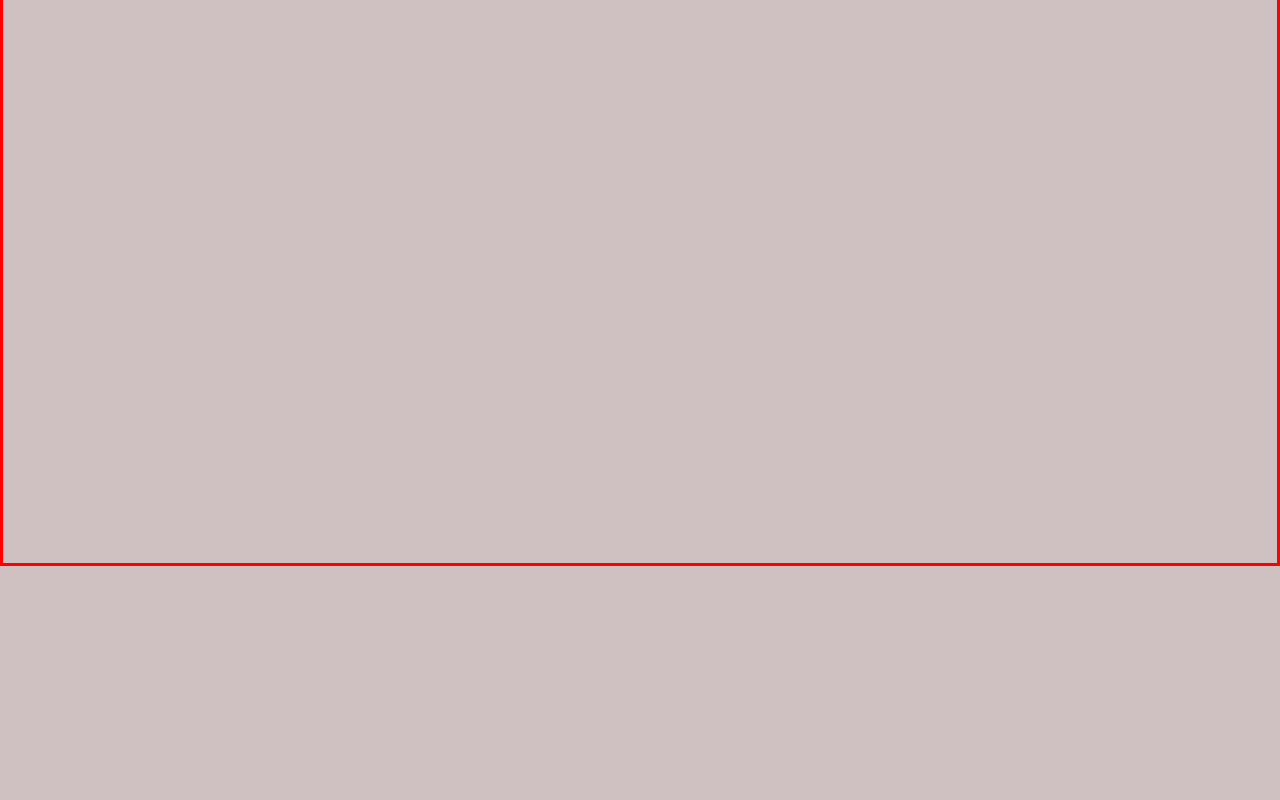
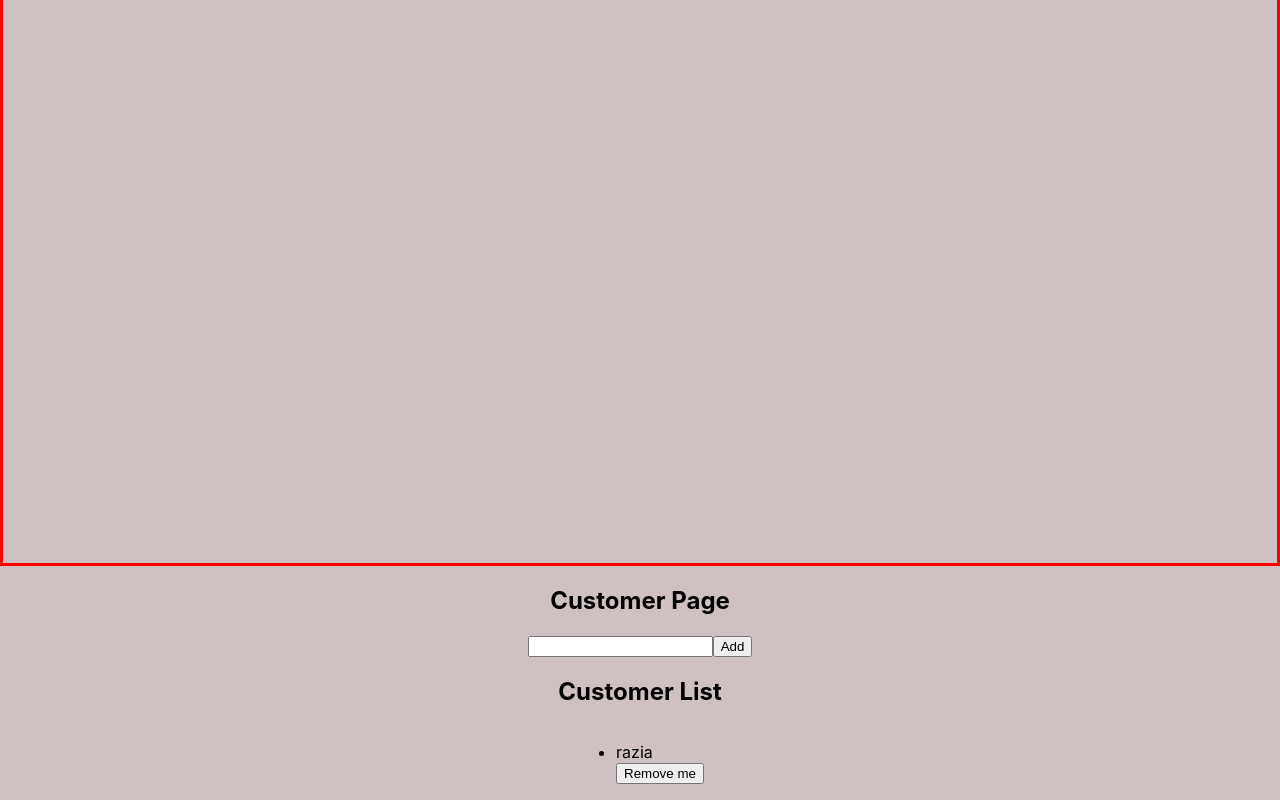
Before and after one commit to sufiyanTheDev/react-hooks-fundamentals, a React (Create React App) app: page / in a window 1280 px wide. Shown: the part 773-1573 px from the top of the page. Before the commit the page ends 1339 px from the top, so only its background shows below. Built offline with nearby package versions, Linux system fonts and the light colour scheme.

Commit message:
redux implementation

```diff
--- a/package.json
+++ b/package.json
@@ -4,12 +4,14 @@
   "private": true,
   "type": "module",
   "dependencies": {
+    "@reduxjs/toolkit": "^2.10.1",
     "@testing-library/dom": "^10.4.1",
     "@testing-library/jest-dom": "^6.9.1",
     "@testing-library/react": "^16.3.0",
     "@testing-library/user-event": "^13.5.0",
     "react": "^19.2.0",
     "react-dom": "^19.2.0",
+    "react-redux": "^9.2.0",
     "react-scripts": "5.0.1",
     "sass": "^1.93.2",
     "web-vitals": "^2.1.4"
--- a/src/App.js
+++ b/src/App.js
@@ -1,7 +1,10 @@
+import { Provider } from "react-redux";
 import "./App.scss";
 import Counter from "./components/Counter.js";
+import CustomerHome from "./components/customer/CustomerHome.js";
 import GrocceryHome from "./components/grocerries/GrocceryHome.js";
 import Search from "./components/Search.js";
+import { store } from "./Store/Store.js";
 
 function App() {
   return (
@@ -9,6 +12,10 @@ function App() {
       <Search />
       <Counter/>
       <GrocceryHome />
+      <Provider store={store}>
+        <CustomerHome />
+      </Provider>
+
     </div>
   );
 }
--- /dev/null
+++ b/src/Store/Store.js
@@ -0,0 +1,8 @@
+import { configureStore } from "@reduxjs/toolkit";
+import customerReducer from "./customerSlice.js";
+
+export const store = configureStore({
+    reducer : {
+        customer : customerReducer
+    },
+});
--- /dev/null
+++ b/src/Store/customerSlice.js
@@ -0,0 +1,15 @@
+import { createSlice } from "@reduxjs/toolkit";
+
+export const customerSlice = createSlice({
+    name: "customer",
+    initialState: ["razia"],
+    reducers: {
+        addCustomer : (state,action) => { state.push(action.payload); },
+        removeCustomer(state, action){
+            return state.filter((customer) => customer !== action.payload);
+        }
+    }
+});
+
+export const { addCustomer, removeCustomer } = customerSlice.actions;
+export default customerSlice.reducer;
--- /dev/null
+++ b/src/components/customer/CustomerAdd.js
@@ -0,0 +1,27 @@
+import { useState } from "react";
+import { useDispatch } from "react-redux";
+import { addCustomer } from "../../Store/customerSlice.js";
+
+function CustomerAdd(){
+    const [input, setInput] = useState("");
+    const dispatch = useDispatch();
+
+    const onFieldChange = (e) => {
+        setInput(e.target.value);
+    };
+
+    const onSaveClick = () => {
+        // console.log(input);
+        dispatch(addCustomer(input));
+        setInput("");
+    };
+
+    return (
+        <div>
+            <input value={input} onChange={onFieldChange}/>
+            <button onClick={onSaveClick}>Add</button>
+        </div>
+    );
+}
+
+export default CustomerAdd;
--- /dev/null
+++ b/src/components/customer/CustomerHome.js
@@ -0,0 +1,15 @@
+import CustomerAdd from "./CustomerAdd.js";
+import "./CustomerHome.scss";
+import CustomerView from "./CustomerView.js";
+
+function CustomerHome(){
+    return(
+        <div className="Home">
+            <h2>Customer Page</h2>
+            <CustomerAdd />
+            <CustomerView />
+        </div>
+    );
+};
+
+export default CustomerHome;
--- /dev/null
+++ b/src/components/customer/CustomerHome.scss
@@ -0,0 +1,7 @@
+.Home{
+    display: flex;
+    flex-direction: column;
+    justify-content: center;
+    align-items: center;
+
+}
--- /dev/null
+++ b/src/components/customer/CustomerView.js
@@ -0,0 +1,23 @@
+import { useDispatch, useSelector } from "react-redux";
+import { removeCustomer } from "../../Store/customerSlice.js";
+
+function CustomerView(){
+    const customer = useSelector((state) => state.customer);
+    const dispatch = useDispatch();
+
+    const onRemoveHandler = (e) => {
+        const id = e.currentTarget.dataset.id;
+        dispatch(removeCustomer(id));
+    };
+
+    return(
+        <>
+            <h2>Customer List</h2>
+            <ul>
+                {customer.map((item) => <><li>{item}</li><button data-id={item} onClick={onRemoveHandler}>Remove me</button></>)}
+            </ul>
+        </>
+    );
+}
+
+export default CustomerView;
```
